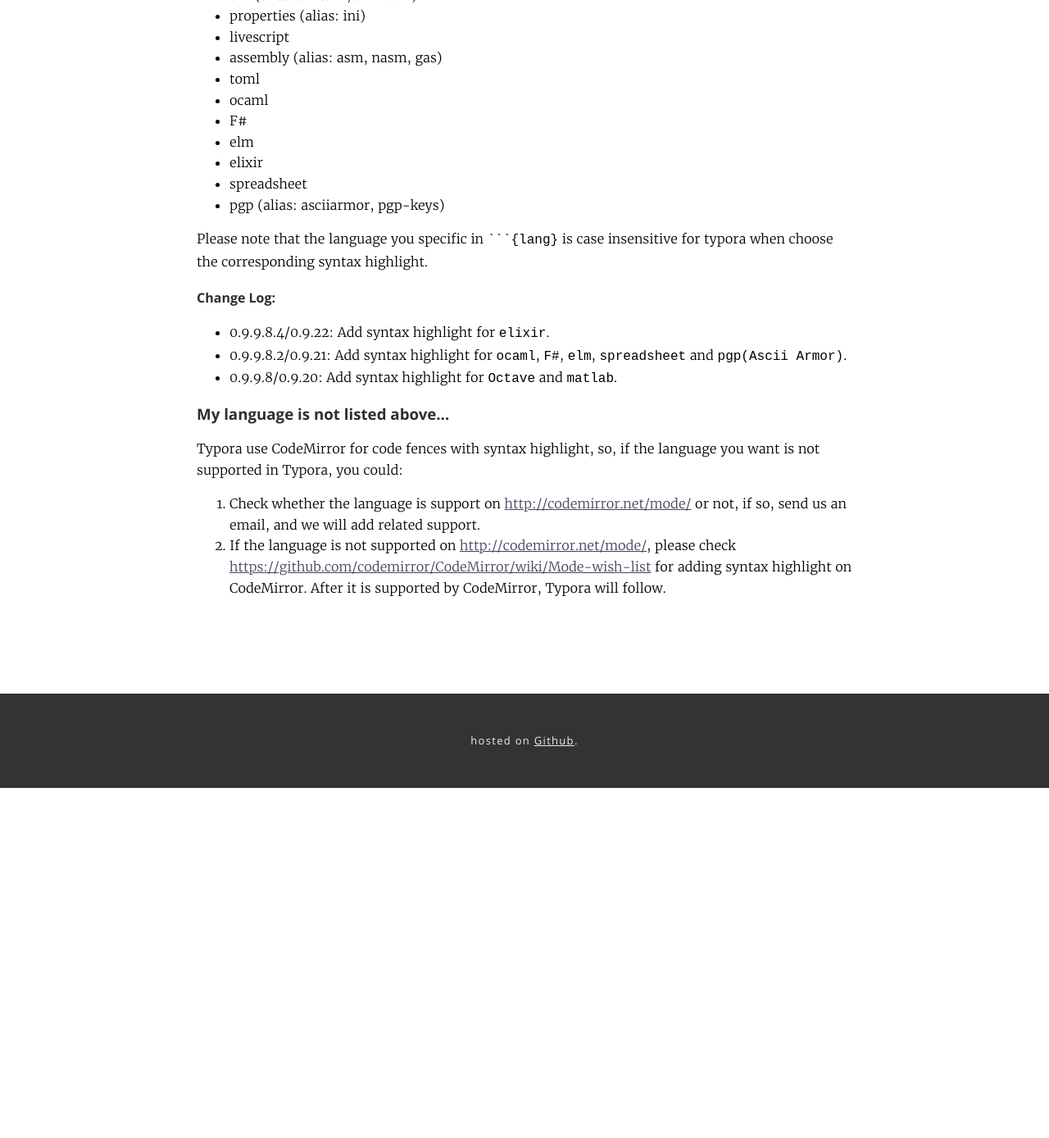
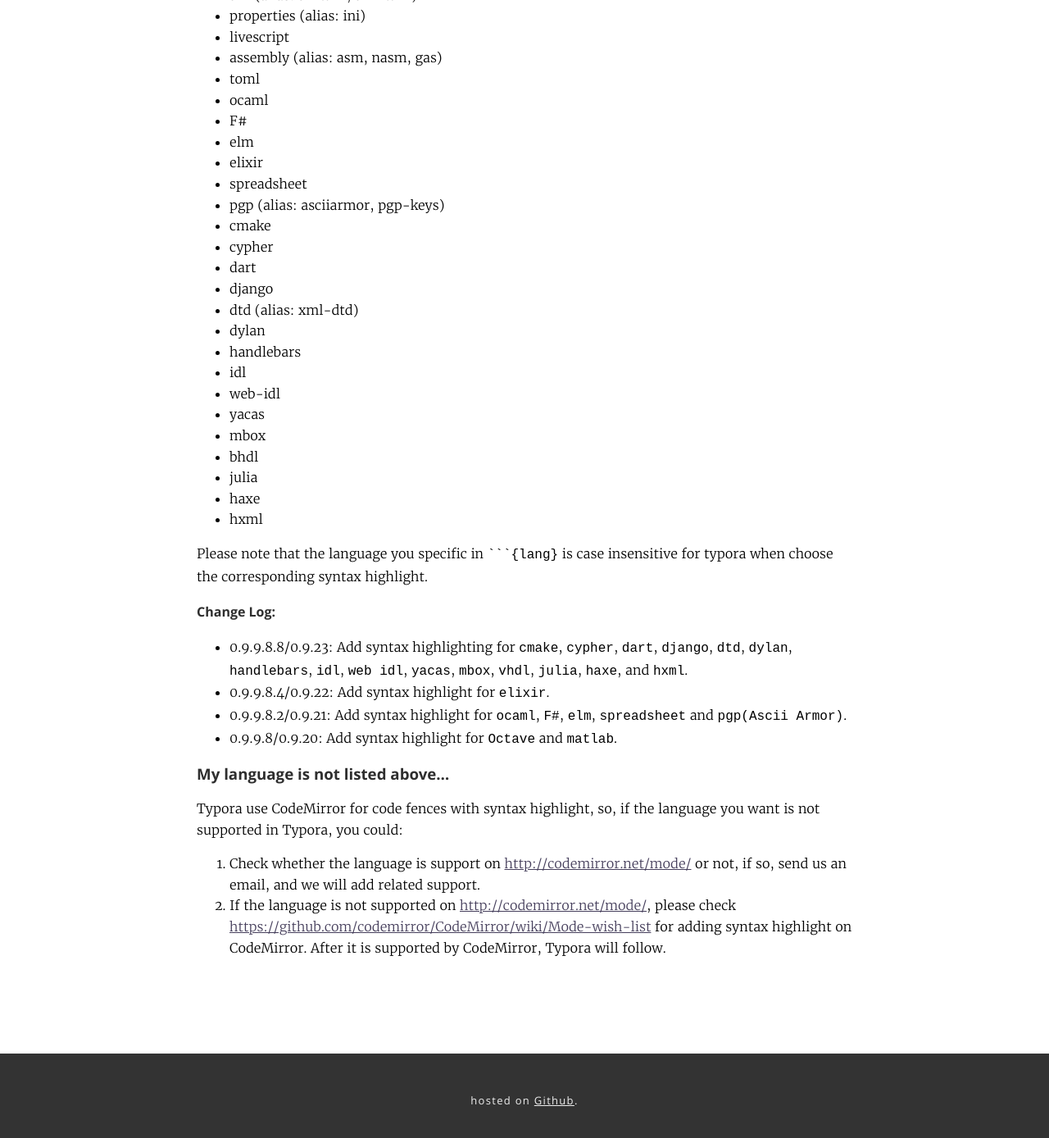
Before and after one commit to typora/support.typora.io, a Jekyll site: the page built from _posts/2016-06-26-Code Fences Language Support.md, in a window 1280 px wide and 1400 px high, scrolled down 2114 px. Shown: the top 1388 px of the window at 82% size. Built offline with Jekyll 4.4.1, drawn with Linux system fonts in a browser that asks for light colours; nearby versions of some CDN libraries; library files that are not in the unit come from our copies; before the commit the page ends 3075 px from its top, so only the background shows below that.

Commit message:
update fences list

````diff
--- a/_posts/2016-06-26-Code Fences Language Support.md
+++ b/_posts/2016-06-26-Code Fences Language Support.md
@@ -6,7 +6,6 @@ category: reference
 tags: [code fences]
 typora-root-url: ../
 date: 2016-10-20
-
 ---
 
 The latest version of Typora support syntax highlight of following languages (in lower case):
@@ -90,11 +89,27 @@ The latest version of Typora support syntax highlight of following languages (in
 - elixir
 - spreadsheet
 - pgp (alias: asciiarmor, pgp-keys)
+- cmake
+- cypher
+- dart
+- django
+- dtd (alias: xml-dtd)
+- dylan
+- handlebars
+- idl
+- web-idl
+- yacas
+- mbox
+- bhdl
+- julia
+- haxe
+- hxml
 
 Please note that the language you specific in <code>```{lang}</code> is case insensitive for typora when choose the corresponding syntax highlight.
 
 #### Change Log:
 
+- 0.9.9.8.8/0.9.23: Add syntax highlighting for `cmake`, `cypher`, `dart`, `django`, `dtd`, `dylan`, `handlebars`, `idl`, `web idl`, `yacas`, `mbox`, `vhdl`, `julia`, `haxe`, and `hxml`.
 - 0.9.9.8.4/0.9.22: Add syntax highlight for `elixir`.
 - 0.9.9.8.2/0.9.21: Add syntax highlight for `ocaml`, `F#`, `elm`, `spreadsheet` and `pgp(Ascii Armor)`.
 - 0.9.9.8/0.9.20: Add syntax highlight for `Octave` and `matlab`.
````
